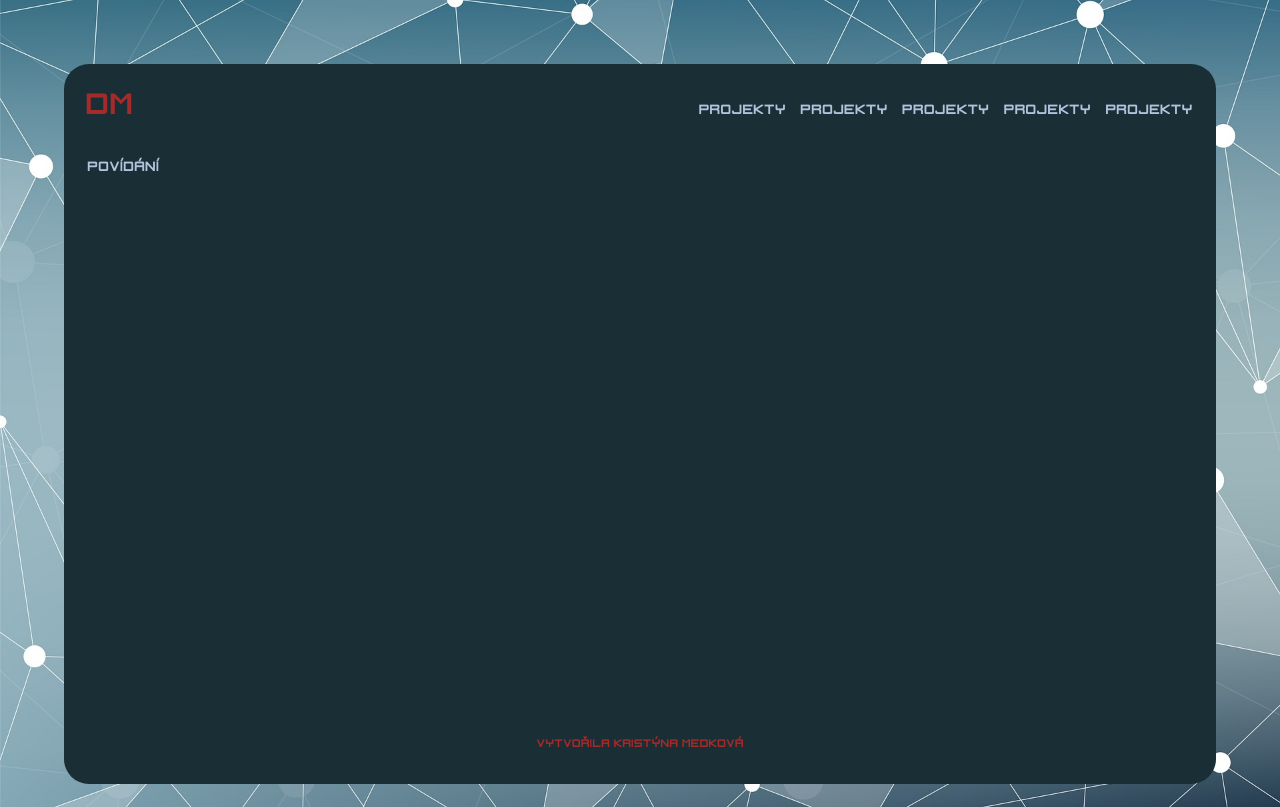
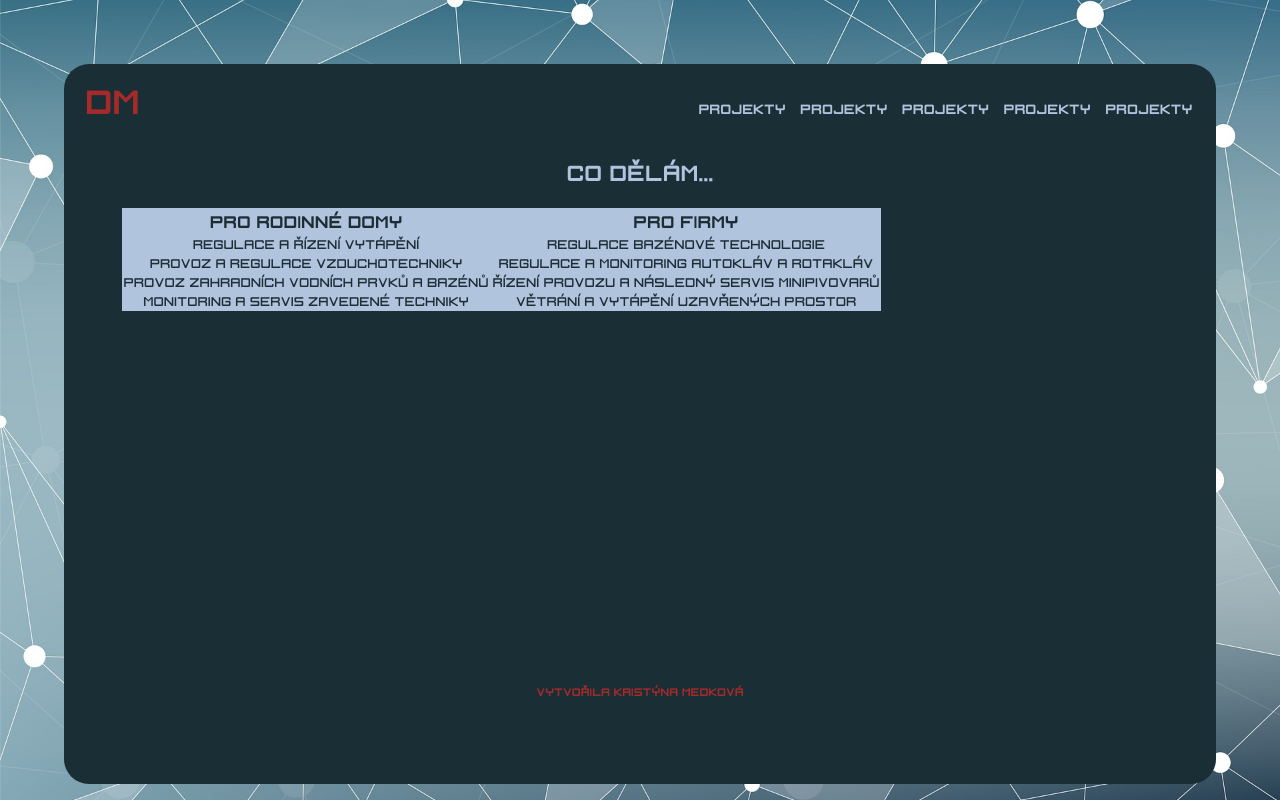
Before and after one commit to BlackDona/test_project, a plain HTML site: page index.html in a window 1280 px wide. Drawn offline with Linux system fonts and the light colour scheme.

Commit message:
prvotní rozržení těla

```diff
--- a/index.css
+++ b/index.css
@@ -3,15 +3,19 @@
     padding: 0;
 }
 @font-face{
+    font-family: fonttucny;
+    src: url(sharp_tucny.ttf);
+}
+@font-face{
     font-family: font;
-    src: url(sharp_tucny.ttf);
+    src: url(sharp.ttf)
 }
 body {
     background-image: URL('pozadi.jpg');
     background-attachment: fixed;
     background-repeat: no-repeat;
     background-size: cover;
-    font-family: font;
+    font-family: fonttucny;
     color: lightsteelblue;
 }
 .wrapper {
@@ -38,14 +42,14 @@ body {
 
 }
 .head span{
-    font-size: 35px;
+    font-size: 40px;
     color: brown;
 }
 .content {
-    margin: 2%;
+    margin: 2% 5%;
     top: 25%;
-    height: 77%;
-    width: 95%;
+    height: 70%;
+    width: 90%;
 }
 .footer {
     height: 10%;
@@ -92,3 +96,20 @@ a{
 .nav a:hover{
     color: brown;
 }
+.title{
+    text-align: center;
+    font-size: 26px;
+    height: 10%;
+}
+.table1, .table2{
+    position: relative;
+    display: table-cell;
+    background-color: lightsteelblue;
+    color: rgb(26, 46, 54);
+    text-align: center;
+    font-size: 20px;
+}
+.tabletext{
+    font-family: font;
+    font-size: 15px;
+}
--- a/index.html
+++ b/index.html
@@ -11,30 +11,48 @@
 
 <body>
     <div class="wrapper">
-            <div class="head">
-                <a href="index.html">
-                    <span>D</span>
-                    <span class="hidden">A</span>
-                    <span class="hidden">N</span>
-                    <span class="hidden">I</span>
-                    <span class="hidden">E</span>
-                    <span class="hidden">L</span>
-                    <span>M</span>
-                    <span class="hidden">E</span>
-                    <span class="hidden">D</span>
-                    <span class="hidden">E</span>
-                    <span class="hidden">K</span>
-                </a>
+        <div class="head">
+            <a href="index.html">
+                <span>d</span>
+                <span class="hidden">a</span>
+                <span class="hidden">n</span>
+                <span class="hidden">i</span>
+                <span class="hidden">e</span>
+                <span class="hidden">l</span>
+                <span>m</span>
+                <span class="hidden">e</span>
+                <span class="hidden">d</span>
+                <span class="hidden">e</span>
+                <span class="hidden">k</span>
+             </a>
+        </div>
+        <div class="nav">
+            <a href="projekty.html">projekty</a>
+            <a href="projekty.html">projekty</a>
+            <a href="projekty.html">projekty</a>
+            <a href="projekty.html">projekty</a>
+            <a href="projekty.html">projekty</a>
+        </div>
+        <div class="content">
+            <div class="title">co dělám...</div>
+            <div class="table1">
+                <table>
+                    <tr><td>pro rodinné domy</td></tr>
+                    <tr class="tabletext"><td>regulace a řízení vytápění</td></tr>
+                    <tr class="tabletext"><td>provoz a regulace vzduchotechniky</td></tr>
+                    <tr class="tabletext"><td>provoz zahradních vodních prvků a bazénů</td></tr>
+                    <tr class="tabletext"><td>monitoring a servis zavedené techniky</td></tr>
+                </table>
             </div>
-            <div class="nav">
-                <a href="projekty.html">Projekty</a>
-                <a href="projekty.html">Projekty</a>
-                <a href="projekty.html">Projekty</a>
-                <a href="projekty.html">Projekty</a>
-                <a href="projekty.html">Projekty</a>
+            <div class="table2">
+                <table>
+                    <tr><td>pro firmy</td></tr>
+                    <tr class="tabletext"><td>regulace bazénové technologie</td></tr>
+                    <tr class="tabletext"><td>regulace a monitoring autokláv a rotakláv</td></tr>
+                    <tr class="tabletext"><td>řízení provozu a následný servis minipivovarů</td></tr>
+                    <tr class="tabletext"><td>větrání a vytápění uzavřených prostor</td></tr>
+                </table>
             </div>
-        <div class="content">
-            <div class="text">povídání</div>
         </div>
         <div class="footer">Vytvořila Kristýna Medková</div>
     </div>
```
